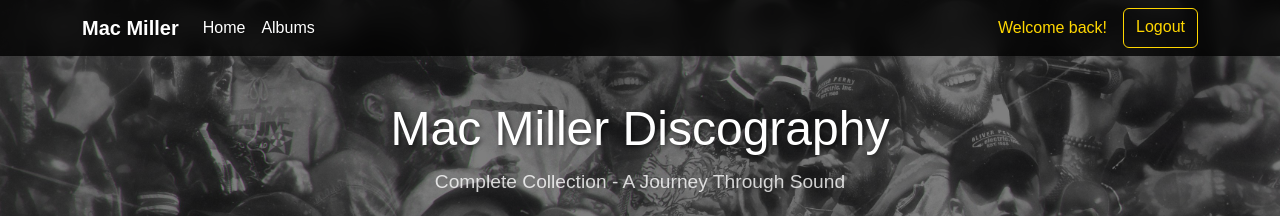
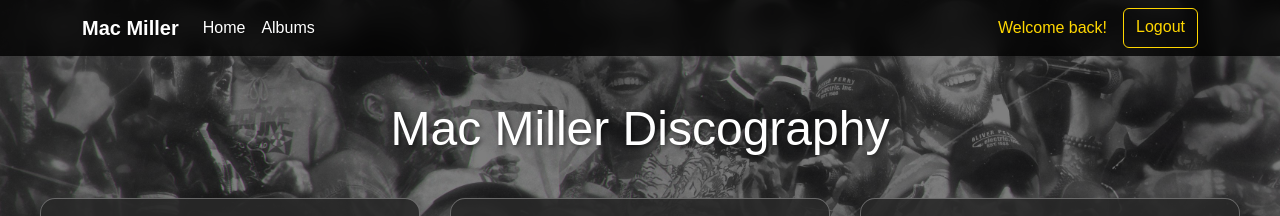
Before and after one commit to nealegajc/cssxbootstrapV2, a plain HTML site: page pages/albums.html in a window 1280 px wide. Shown: the top 216 px of the page. Drawn offline with nearby package versions, Linux system fonts and the light colour scheme.

Commit message:
Remove subtitle from the Mac Miller Discography header

```diff
--- a/pages/albums.html
+++ b/pages/albums.html
@@ -38,7 +38,6 @@
     <div style="padding-top: 80px;">
         <div class="header">
             <h1>Mac Miller Discography</h1>
-            <p>Complete Collection - A Journey Through Sound</p>
         </div>
 
         <div class="discography-container">
```
